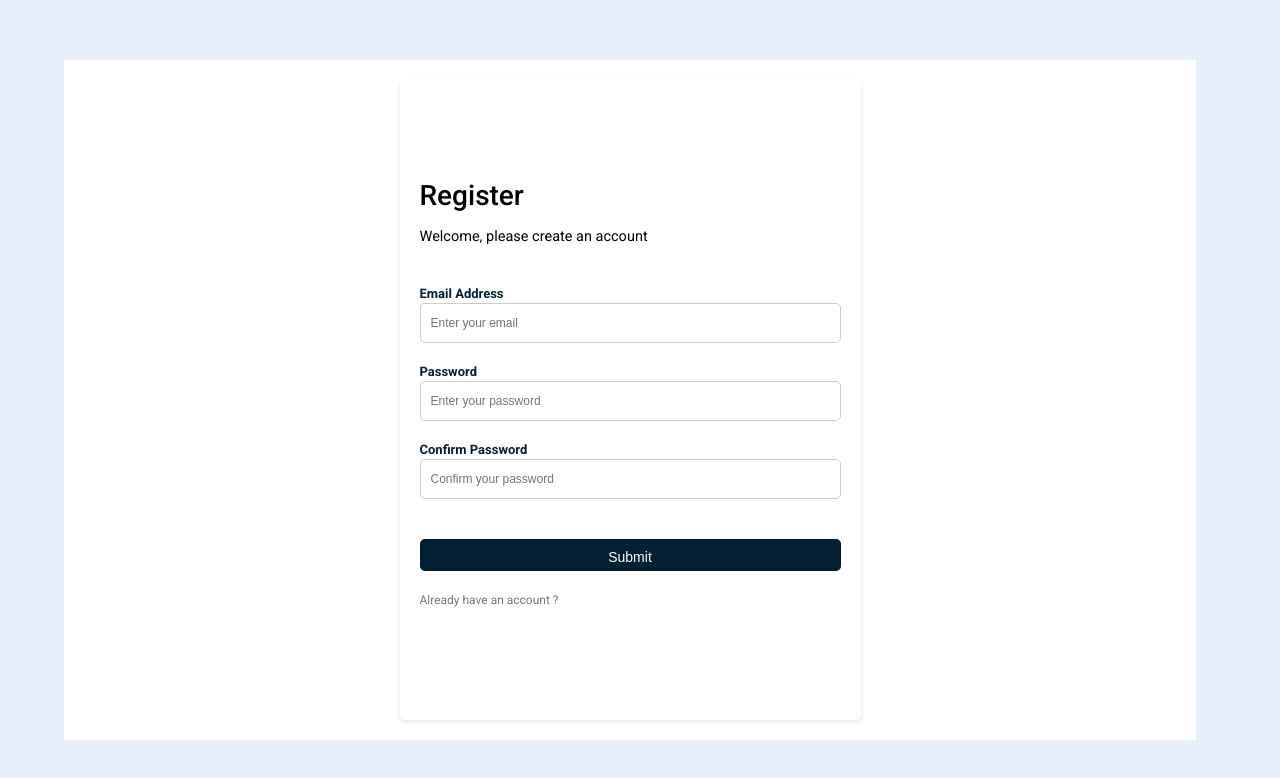
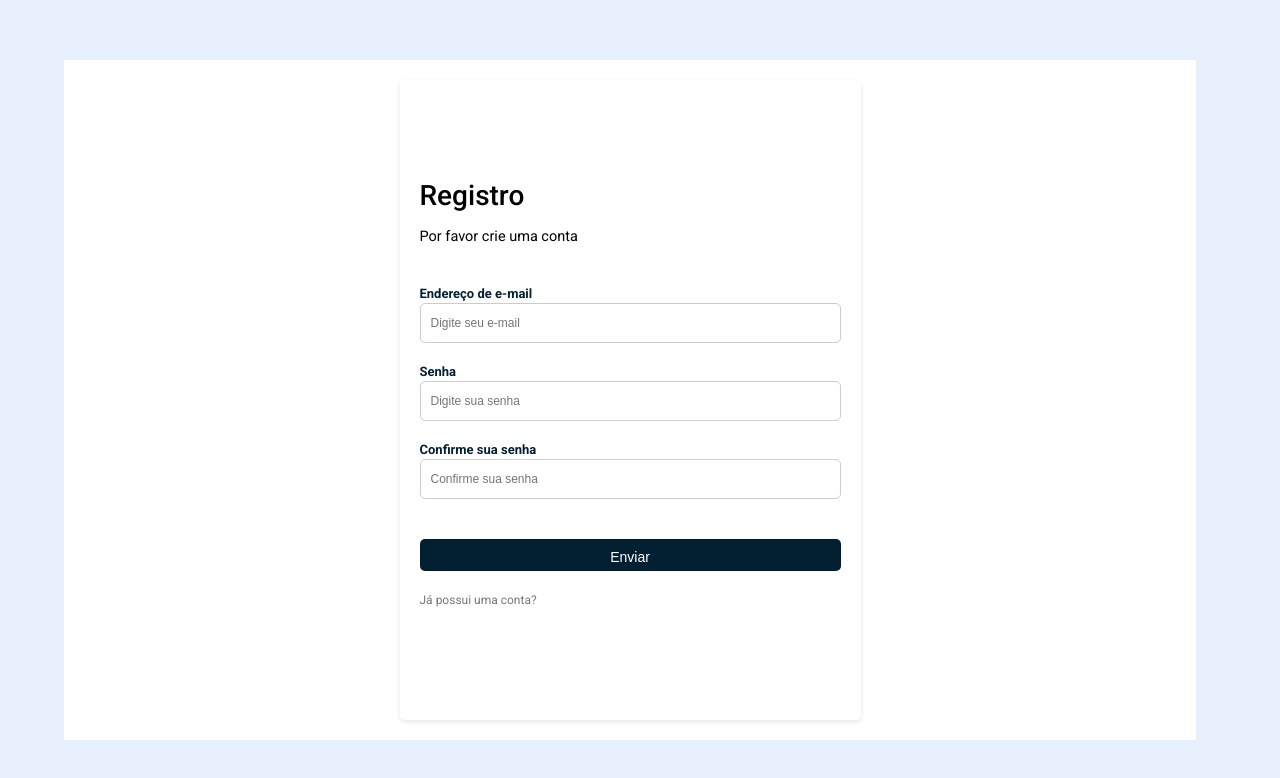
Before and after one commit to Natiene/teste-pipeline, an Angular app: page / in a window 1280 px wide. Shown: the top 778 px of the page. Built offline with nearby package versions, Linux system fonts and the light colour scheme.

Commit message:
Create texts file

```diff
--- a/src/app/pages/login/login.component.html
+++ b/src/app/pages/login/login.component.html
@@ -2,37 +2,37 @@
     <div class="row login_container">
         <div class="login_container__left">
             <div class="login_form_wrapper">
-                <h4>Register</h4>
-                <p>Welcome, please create an account</p>
+                <h4>{{texts.register}}</h4>
+                <p>{{texts.createAccount}}</p>
                 <form [formGroup]="loginForm" (ngSubmit)="onSubmit()">
                     <div class="form-group custom_form_group">
-                        <label for="emailInput">Email Address</label>
+                        <label for="emailInput">{{texts.emailAdress}}</label>
                         <input type="email" formControlName="email" autocomplete="false" class="form-control"
-                            id="emailInput" placeholder="Enter your email">
+                            id="emailInput" placeholder={{texts.enterYourEmail}}>
                         <small class="text-danger" *ngIf="email?.invalid && email?.touched">
                             <span *ngIf="email?.errors?.['required']">
-                                Email is required!
+                                {{texts.emailRequiredError}}
                                 <br>
                             </span>
-                            <span *ngIf="email?.errors?.['email']">Please provide valid email</span>
+                            <span *ngIf="email?.errors?.['email']">{{texts.emailInvalidError}}</span>
                         </small>
                     </div>
                     <div class="form-group custom_form_group">
-                        <label for="passwordInput">Password</label>
+                        <label for="passwordInput">{{texts.password}}</label>
                         <input type="password" formControlName="password" autocomplete="false" class="form-control"
-                            id="passwordInput" placeholder="Enter your password">
+                            id="passwordInput" placeholder={{texts.enterYourPassword}}>
                     </div>
                     <div class="form-group custom_form_group">
-                        <label for="confirmPasswordInput">Confirm Password</label>
+                        <label for="confirmPasswordInput">{{texts.passwordConfirm}}</label>
                         <input type="password" class="form-control" formControlName="confirm_password"
-                            id="confirmPasswordInput" placeholder="Confirm your password">
+                            id="confirmPasswordInput" placeholder={{texts.passwordConfirm}}>
                         <small class="text-danger"
                             *ngIf="confirm_password?.invalid && (confirm_password?.dirty || confirm_password?.touched)">
                             <span *ngIf="confirm_password?.errors?.['required']">
-                                Please, confirm the password!
+                                {{texts.passwordConfirmError}}
                             </span>
                             <span *ngIf="confirm_password?.hasError('not_matching')">
-                                The password doesn't match!
+                                {{texts.passwordMatchError}}
                             </span>
                         </small>
                     </div>
@@ -42,7 +42,7 @@
                             <i class="material-icons">
                                 {{ password?.hasError('required') || password?.hasError('minlength') ? 'cancel' :
                                 'check_circle' }}
-                            </i> must be at least 8 characters!
+                            </i> {{texts.containMin8Character}}
                         </label>
                         <label class="invalid_msg"
                             [ngClass]="password?.hasError('required') || password?.hasError('hasNumber')  ? 'text-danger' : 'text-success'">
@@ -50,15 +50,15 @@
                                 {{ password?.hasError('required') || password?.hasError('hasNumber') ? 'cancel' :
                                 'check_circle' }}
                             </i>
-                            must contain at least 1 number!
+                            {{texts.mustContainAtLeast1Number}}
                         </label>
                         <label class="invalid_msg"
                             [ngClass]="password?.hasError('required') || password?.hasError('hasCapitalCase')  ? 'text-danger' : 'text-success'">
                             <i class="material-icons">
                                 {{ password?.hasError('required') || password?.hasError('hasCapitalCase') ? 'cancel' :
                                 'check_circle' }}
-                            </i>
-                            must contain at least 1 in Capital Case!
+                            </i>{{texts.mustContainAtLeast1InCapitalCase}}
+
                         </label>
                         <label class="invalid_msg"
                             [ngClass]="password?.hasError('required') || password?.hasError('hasSmallCase')  ? 'text-danger' : 'text-success'">
@@ -66,7 +66,7 @@
                                 {{ password?.hasError('required') || password?.hasError('hasSmallCase') ? 'cancel' :
                                 'check_circle' }}
                             </i>
-                            must contain at least 1 Letter in Small Case!
+                            {{texts.mustContainAtLeast1InSmallCase}}
                         </label>
                         <label class="invalid_msg"
                             [ngClass]="password?.hasError('required') || password?.hasError('hasSpecialCharacters') ? 'text-danger' : 'text-success'">
@@ -74,15 +74,15 @@
                                 {{ password?.hasError('required') || password?.hasError('hasSpecialCharacters') ?
                                 'cancel'
                                 : 'check_circle' }}
-                            </i>must contain at least 1 Special Character!
+                            </i>{{texts.mustContainAtLeast1SpecialCharacter}}
                         </label>
                     </div>
                     <div class="form-group custom_form_group">
                     </div>
-                    <button type="submit" [disabled]="loginForm.invalid" class="btn main_btn">Submit</button>
+                    <button type="submit" [disabled]="loginForm.invalid" class="btn main_btn">{{texts.submitButton}}</button>
                 </form>
                 <p class="redirect">
-                    <span class="regular_text_two">Already have an account ? </span>
+                    <span class="regular_text_two">{{texts.alreadyHaveAnAccount}}</span>
                 </p>
             </div>
         </div>
--- a/src/app/pages/login/login.component.ts
+++ b/src/app/pages/login/login.component.ts
@@ -8,6 +8,7 @@ import {
 import { CommonModule } from '@angular/common';
 import { PatternValidatorsService } from '../../shared/services/patternValidators/pattern-validators.service';
 import { ConfirmPasswordService } from '../../shared/services/confirmPassword/consfirm-password.service';
+import { TEXTS } from './login.texts';
 
 @Component({
   selector: 'app-login',
@@ -20,6 +21,7 @@ export class LoginComponent implements OnInit {
   loginForm: FormGroup = new FormGroup({}); // Valor inicial vazio
   isSignedIn = false;
   siteKey = '6Lc6tWclAAAAAFeRdj952i55fLgWgaoDuqST8EBA';
+  texts = TEXTS;
 
   constructor(private fb: FormBuilder) {}
 
--- /dev/null
+++ b/src/app/pages/login/login.texts.ts
@@ -0,0 +1,26 @@
+export const TEXTS = {
+  /**Form */
+  register: 'Registro',
+  createAccount: 'Por favor crie uma conta',
+  enterYourEmail: 'Digite seu e-mail',
+  emailAdress: 'Endereço de e-mail',
+  enterYourPassword: 'Digite sua senha',
+  password: 'Senha',
+  passwordConfirm: 'Confirme sua senha',
+  submitButton: 'Enviar',
+  alreadyHaveAnAccount: 'Já possui uma conta?',
+
+
+  /**Errors maping */
+  emailRequiredError: 'E-mail é obrigatório',
+  emailInvalidError: 'Digite um e-mail válido',
+  passwordConfirmError: 'Por favor, confirme sua senha',
+  passwordMatchError: 'Sua senha não confere',
+
+  /**Password constraints */
+  containMin8Character: 'Precisa conter no mínimo 8 caracteres!',
+  mustContainAtLeast1Number: 'Precisa conter pelo menos 1 número!',
+  mustContainAtLeast1InCapitalCase: 'Precisa conter pelo menos 1 letra maiúscula!',
+  mustContainAtLeast1InSmallCase: 'Precisa conter pelo menos 1 letra minúscula!',
+  mustContainAtLeast1SpecialCharacter: 'Precisa conter pele menos 1 caracter especial!'
+};
```
